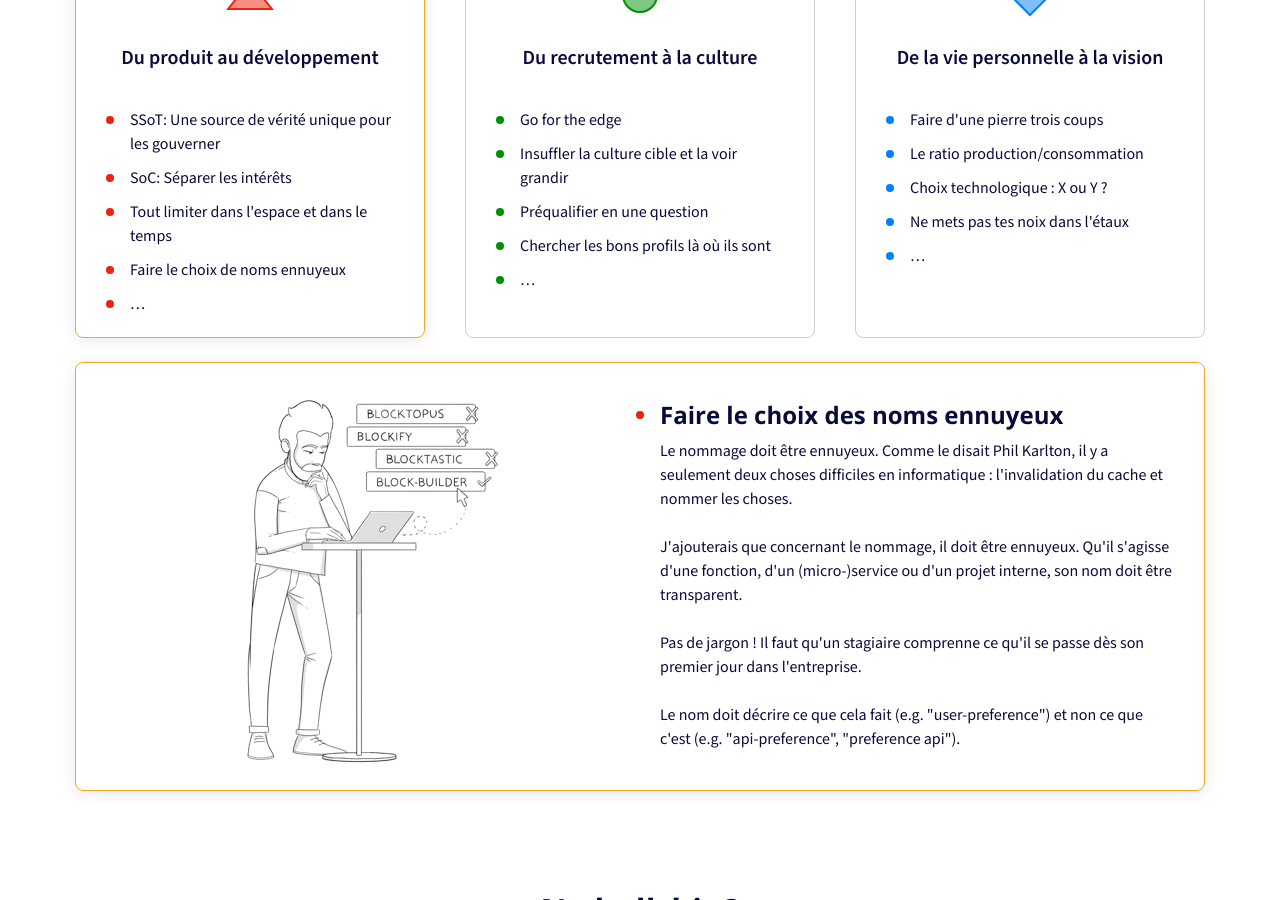
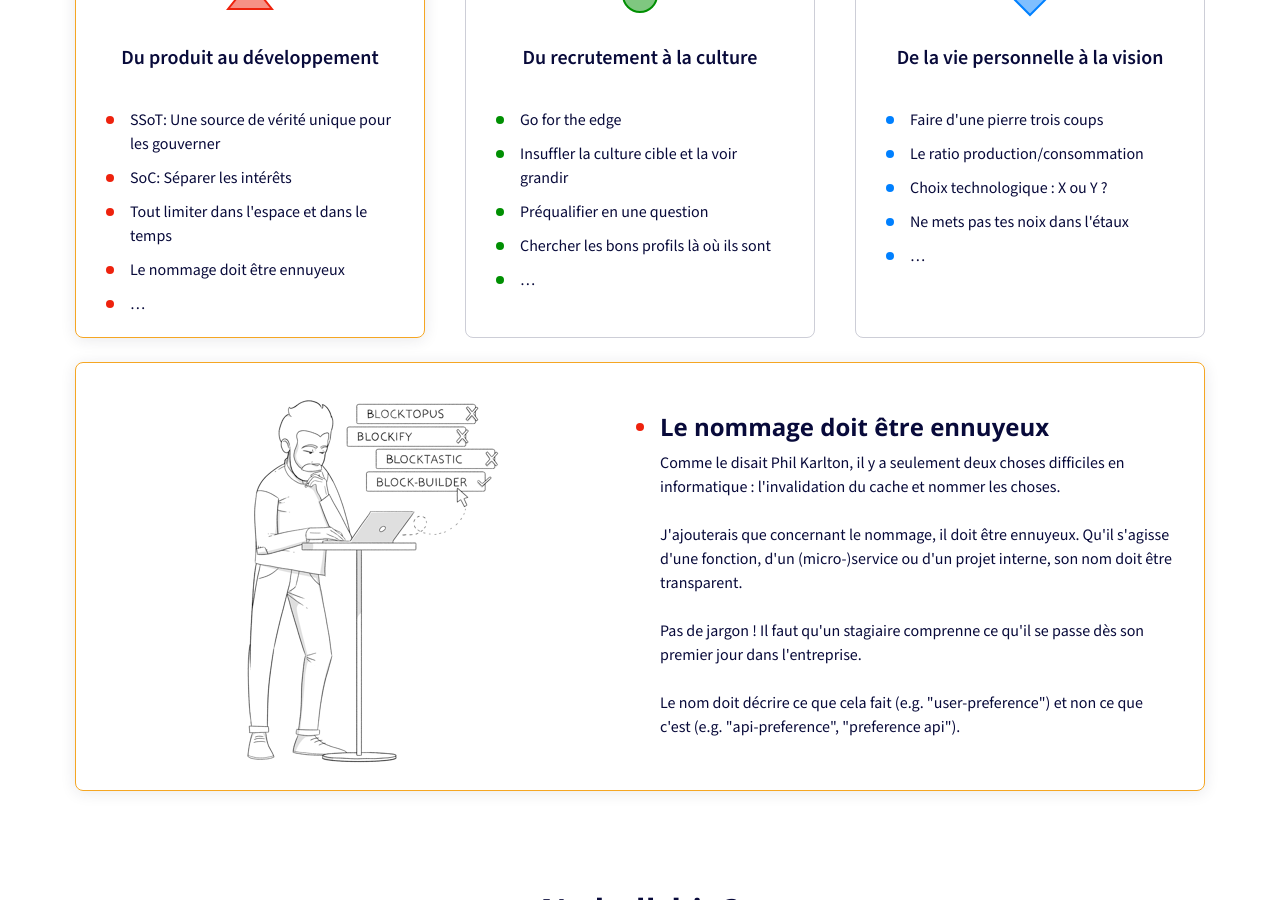
Before and after one commit to nobullshitbooks/nobullshit-website, a Jekyll site: the page built from index.html, in a window 1280 px wide and 900 px high, scrolled down 1634 px. Built offline with Jekyll 4.4.1, drawn with Linux system fonts in a browser that asks for light colours; comment, search, counter and statistics services are not loaded.

Commit message:
Update default.html

```diff
--- a/_layouts/default.html
+++ b/_layouts/default.html
@@ -146,7 +146,7 @@
             <li><p class="c-p">SSoT: Une source de vérité unique pour les gouverner</p></li>
             <li><p class="c-p">SoC: Séparer les intérêts</p></li>
             <li><p class="c-p">Tout limiter dans l'espace et dans le temps</p></li>
-            <li><p class="c-p">Faire le choix de noms ennuyeux</p></li>
+            <li><p class="c-p">Le nommage doit être ennuyeux</p></li>
             <li><p class="c-p">…</p></li>
           </ul>
         </div>
@@ -185,9 +185,9 @@
           <img class="c-img" src="/assets/img/illustration.png" srcset="/assets/img/illustration.png 1x, /assets/img/illustration@2x.png 2x, /assets/img/illustration@3x.png 3x" alt="">
         </div>
         <div class="col-md justify-content-center flex-column d-flex u-margin-t-64-sm-down">
-          <h3 class="c-h3 u-bullet u-bullet--out">Faire le choix des noms ennuyeux</h3>
+          <h3 class="c-h3 u-bullet u-bullet--out">Le nommage doit être ennuyeux</h3>
           <p class="c-p u-margin-t-10">
-            Le nommage doit être ennuyeux. Comme le disait Phil Karlton, il y a seulement deux choses difficiles en informatique : l'invalidation du cache et nommer les choses.
+            Comme le disait Phil Karlton, il y a seulement deux choses difficiles en informatique : l'invalidation du cache et nommer les choses.
             <br/><br/>J'ajouterais que concernant le nommage, il doit être ennuyeux. Qu'il s'agisse d'une fonction, d'un (micro-)service ou d'un projet interne, son nom doit être transparent.
             <br/><br/>Pas de jargon ! Il faut qu'un stagiaire comprenne ce qu'il se passe dès son premier jour dans l'entreprise.
             <br/><br/>Le nom doit décrire ce que cela fait (e.g. "user-preference") et non ce que c'est (e.g. "api-preference", "preference api").
```
